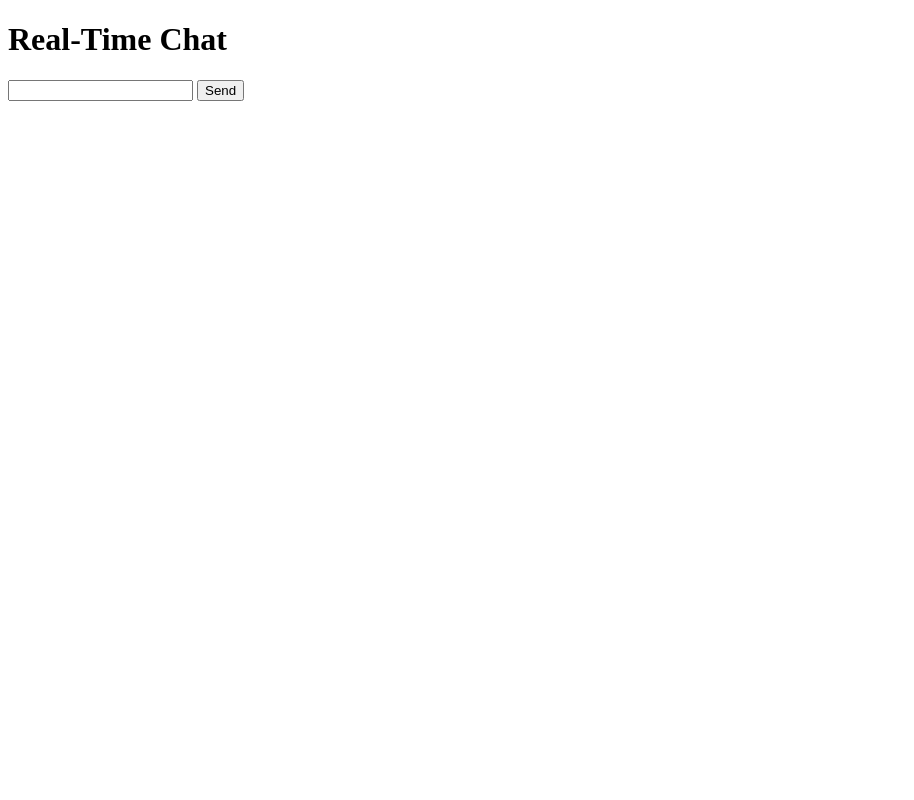
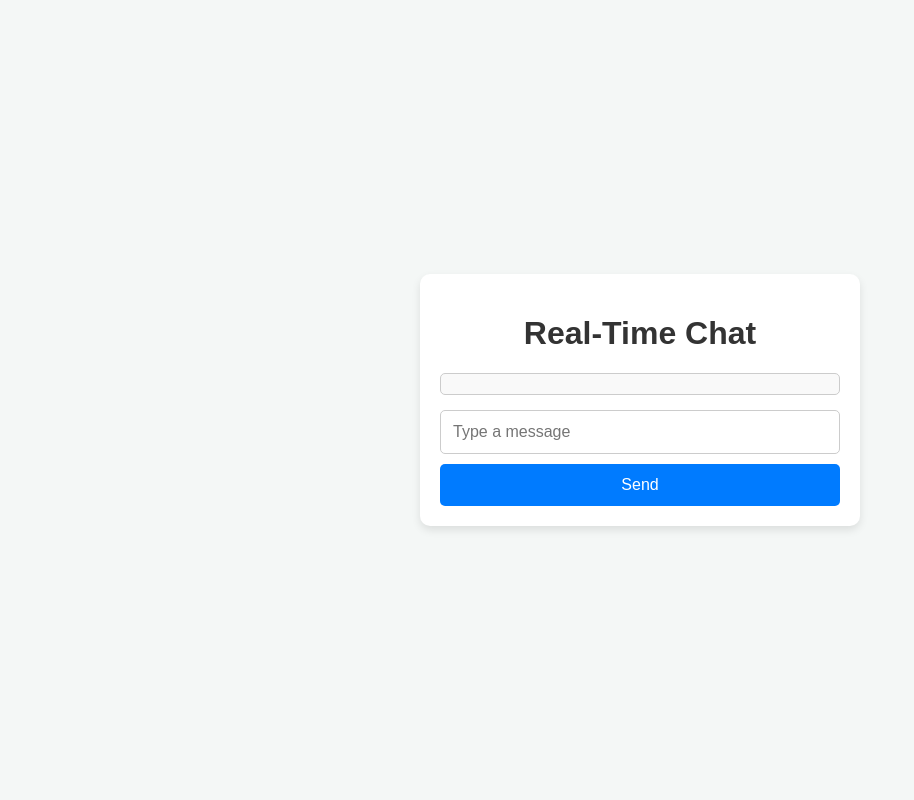
Before and after one commit to rib3ni/chatapppython, a Flask app: page / in a window 1280 px wide. Shown: the whole page, without its empty margins (0-914 px from the left). Run offline with Flask 3, Linux system fonts and the light colour scheme; some libraries are stand-ins or nearby versions.

Commit message:
Added external CSS for chat app styling and updated project structure

```diff
--- /dev/null
+++ b/static/styles.css
@@ -0,0 +1,74 @@
+/* General styling */
+body {
+    font-family: Arial, sans-serif;
+    background-color: #f4f7f6;
+    display: flex;
+    justify-content: center;
+    align-items: center;
+    height: 100vh;
+    margin: 0;
+}
+
+h1 {
+    text-align: center;
+    color: #333;
+}
+
+/* Chat container */
+.chat-container {
+    background-color: #fff;
+    border-radius: 10px;
+    box-shadow: 0 4px 8px rgba(0, 0, 0, 0.1);
+    width: 400px;
+    max-width: 100%;
+    padding: 20px;
+}
+
+/* Messages list */
+#messages {
+    list-style-type: none;
+    padding: 0;
+    max-height: 300px;
+    overflow-y: auto;
+    margin-bottom: 15px;
+    border: 1px solid #ccc;
+    border-radius: 5px;
+    padding: 10px;
+    background-color: #f9f9f9;
+}
+
+#messages li {
+    padding: 8px 12px;
+    background-color: #e1f5fe;
+    margin-bottom: 10px;
+    border-radius: 5px;
+    font-size: 14px;
+}
+
+/* Input field */
+#message {
+    width: 100%;
+    padding: 12px;
+    border: 1px solid #ccc;
+    border-radius: 5px;
+    margin-bottom: 10px;
+    font-size: 16px;
+    box-sizing: border-box;
+}
+
+/* Send button */
+#sendBtn {
+    width: 100%;
+    padding: 12px;
+    background-color: #007BFF;
+    color: white;
+    border: none;
+    border-radius: 5px;
+    font-size: 16px;
+    cursor: pointer;
+    transition: background-color 0.3s ease;
+}
+
+#sendBtn:hover {
+    background-color: #0056b3;
+}
--- a/templates/index.html
+++ b/templates/index.html
@@ -4,7 +4,17 @@
     <meta charset="UTF-8">
     <meta name="viewport" content="width=device-width, initial-scale=1.0">
     <title>Real-Time Chat</title>
+    <link rel="stylesheet" href="static/styles.css"> <!-- Link to the external CSS -->
     <script src="https://cdnjs.cloudflare.com/ajax/libs/socket.io/4.0.0/socket.io.js"></script>
+</head>
+<body>
+    <div class="chat-container">
+        <h1>Real-Time Chat</h1>
+        <ul id="messages"></ul>  <!-- This will display messages -->
+        <input id="message" type="text" placeholder="Type a message">
+        <button id="sendBtn">Send</button>
+    </div>
+
     <script>
         document.addEventListener('DOMContentLoaded', () => {
             var socket = io.connect(window.location.origin);  // Automatically connect using the right URL
@@ -21,16 +31,10 @@
 
             document.querySelector('#sendBtn').onclick = () => {
                 var message = document.querySelector('#message').value;
-                socket.send(message);  // Emit the message
-                document.querySelector('#message').value = '';  // Clear the input field
+                socket.send(message);
+                document.querySelector('#message').value = '';
             };
         });
     </script>
-</head>
-<body>
-    <h1>Real-Time Chat</h1>
-    <ul id="messages"></ul>
-    <input id="message" type="text">
-    <button id="sendBtn">Send</button>
 </body>
 </html>
```
